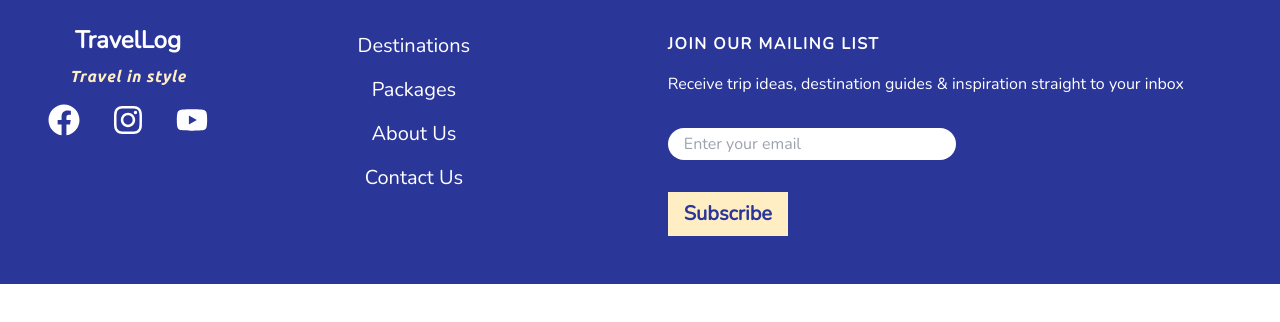
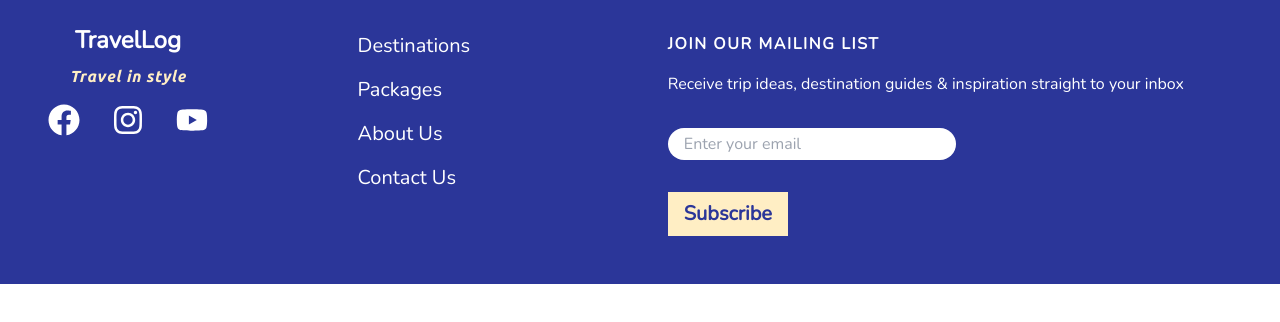
Before and after one commit to aasthan1206/travel-website, a React (Create React App) app: page / in a window 1280 px wide. Shown: the top 322 px of the page. Built offline with nearby package versions, Linux system fonts and the light colour scheme.

Commit message:
no updates

```diff
--- a/src/components/shared/Footer.js
+++ b/src/components/shared/Footer.js
@@ -13,7 +13,7 @@ const Footer = () => {
         </div>
         <div className="py-2 text-xl">
           {footerLink.map((link) => (
-            <div key={link.id} className="py-2 hover:text-lightyellow">{link.link}</div>
+            <div key={link.id} className="py-2 hover:text-lightyellow cursor-pointer text-left">{link.link}</div>
           ))}
         </div>
         <div><Newsletter /></div>
```
